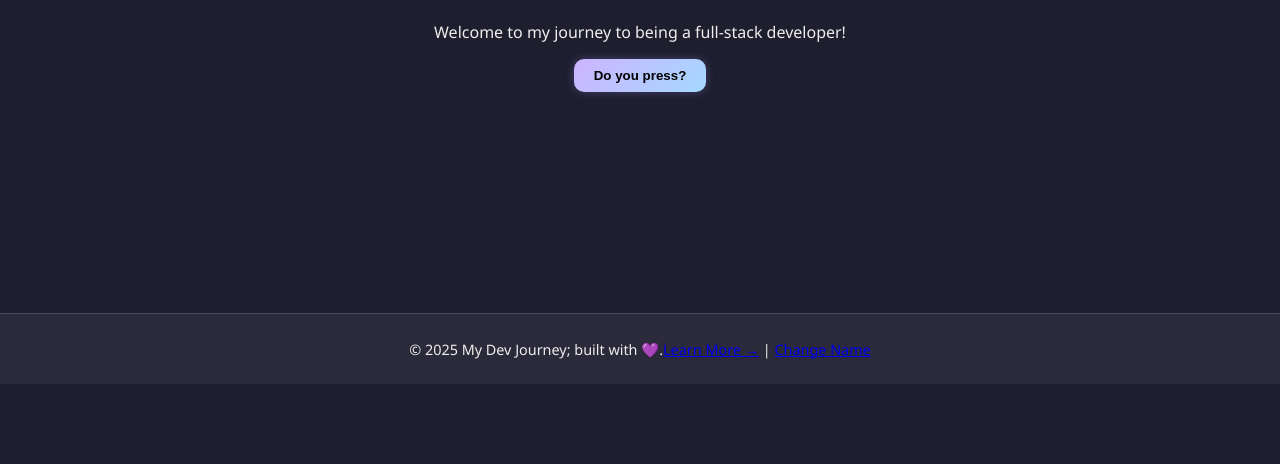
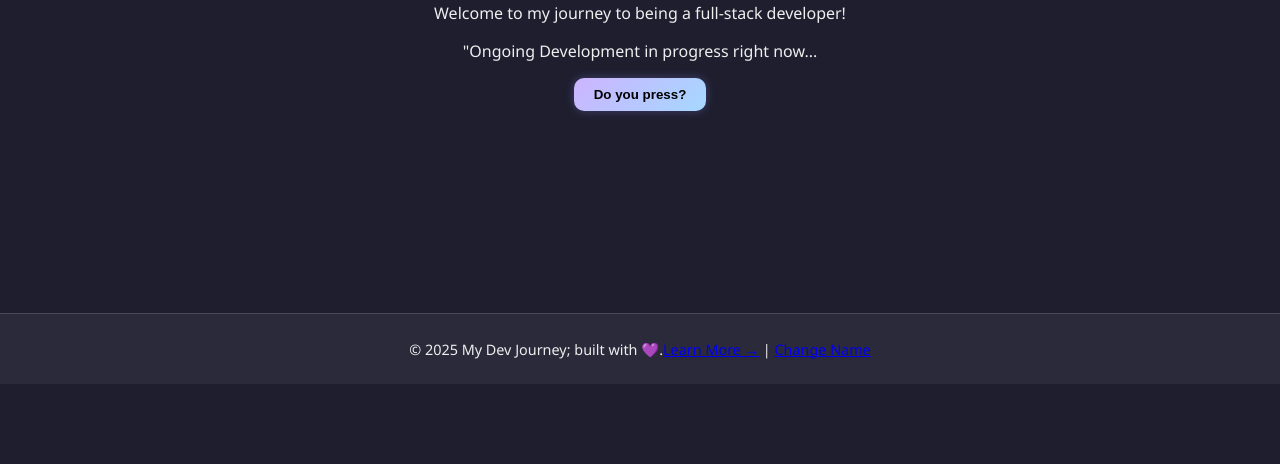
Before and after one commit to DemileeRachel/dev-journey-site, a plain HTML site: page index.html in a window 1280 px wide. Shown: the part 416-880 px from the top of the page. Drawn offline with Linux system fonts and the light colour scheme.

Commit message:
Update index.html

```diff
--- a/index.html
+++ b/index.html
@@ -41,6 +41,7 @@
       <div class="hero-content">
         <h1 id="greetingText">Good Afternoon, Demilee! 🌸</h1>
         <p id="intro-text">Welcome to my journey to being a full-stack developer!</p>
+        <p>"Ongoing Development in progress right now...</p>
         <button id="greetBtn" class="fun-btn">Do you press?</button>
 
         <!-- Hidden Typing Challenge -->
```
